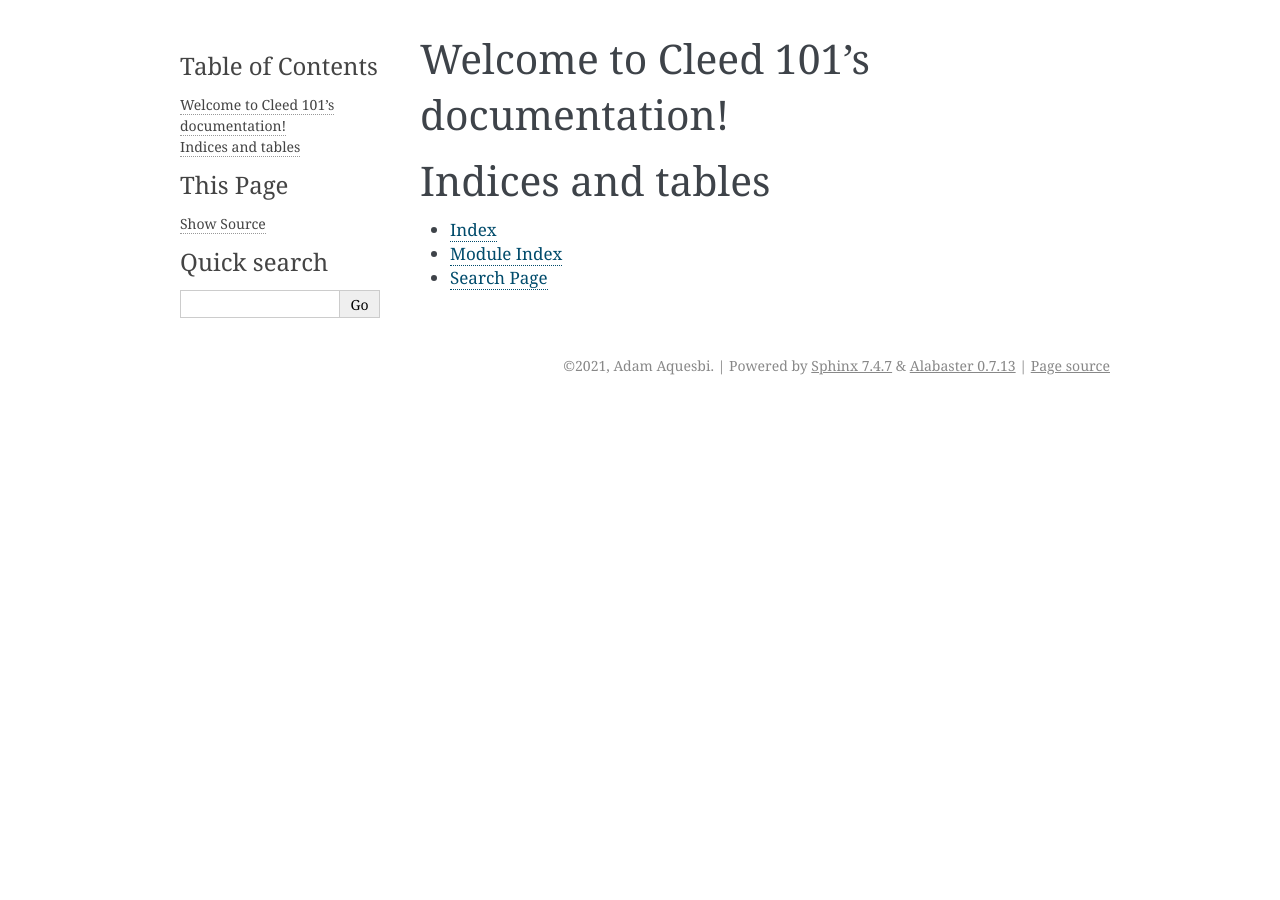
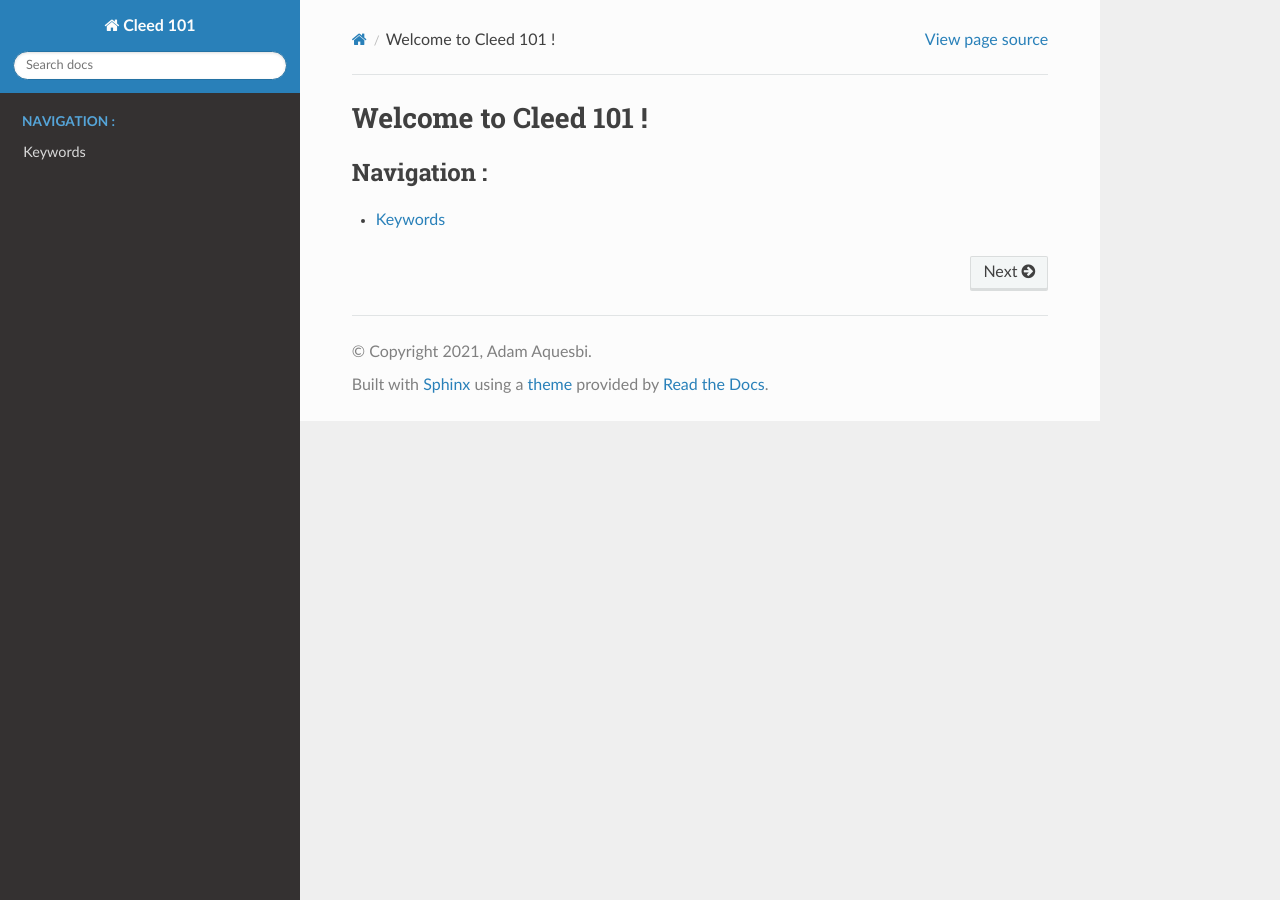
Before and after one commit to gXiah/cleed-documentation, a Sphinx documentation site: the page built from source/index.rst, in a window 1280 px wide. Built offline with Sphinx 7.4.7 and the Read the Docs theme 2.0.0, drawn with Linux system fonts in a browser that asks for light colours.

Commit message:
New keywords page

```diff
--- a/source/conf.py
+++ b/source/conf.py
@@ -19,7 +19,7 @@
 
 project = 'Cleed 101'
 copyright = '2021, Adam Aquesbi'
-author = 'Adam Aquesbi'
+author = 'Cleed'
 
 # The full version, including alpha/beta/rc tags
 release = '1.0'
@@ -31,6 +31,7 @@ release = '1.0'
 # extensions coming with Sphinx (named 'sphinx.ext.*') or your custom
 # ones.
 extensions = [
+	"sphinx_rtd_theme"
 ]
 
 # Add any paths that contain templates here, relative to this directory.
@@ -47,7 +48,11 @@ exclude_patterns = []
 # The theme to use for HTML and HTML Help pages.  See the documentation for
 # a list of builtin themes.
 #
-html_theme = 'alabaster'
+html_theme = 'sphinx_rtd_theme'
+
+html_theme_options = {
+	'collapse_navigation' : True,
+}
 
 # Add any paths that contain custom static files (such as style sheets) here,
 # relative to this directory. They are copied after the builtin static files,
--- a/source/index.rst
+++ b/source/index.rst
@@ -3,18 +3,11 @@
    You can adapt this file completely to your liking, but it should at least
    contain the root `toctree` directive.
 
-Welcome to Cleed 101's documentation!
-=====================================
+Welcome to Cleed 101 !
+======================
 
 .. toctree::
    :maxdepth: 2
-   :caption: Contents:
+   :caption: Navigation :
 
-
-
-Indices and tables
-==================
-
-* :ref:`genindex`
-* :ref:`modindex`
-* :ref:`search`
+	Keywords <pages/general/keywords>
```
Also changed, not shown: source/pages/general/keywords.rst (added, +84 -0 lines), 1 other file.
